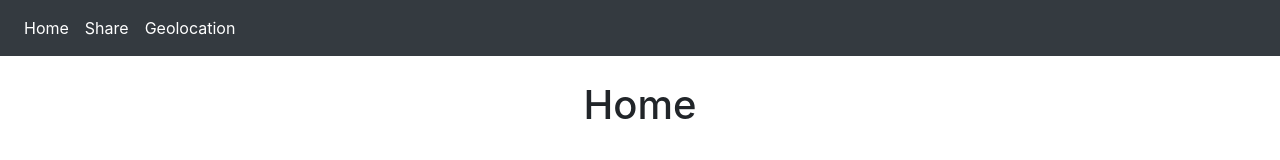
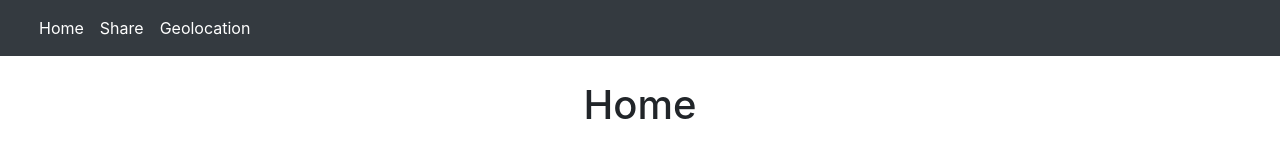
Before and after one commit to douglaszuqueto/vuejs-test-deploy, a Vue app: page /share in a window 1280 px wide. Shown: the top 160 px of the page. Built offline with nearby package versions, Linux system fonts and the light colour scheme.

Commit message:
Adicionando estrutura base

```diff
--- a/src/App.vue
+++ b/src/App.vue
@@ -1,7 +1,7 @@
 <template>
   <div id="app">
     <nav class="navbar navbar-expand-lg bg-dark">
-      <div class="collapse navbar-collapse " id="navbarNav">
+      <div class="text-center col-12" id="navbarNav">
         <ul class="navbar-nav ">
           <li class="nav-item active">
             <router-link to="/" class="nav-link text-white">Home</router-link>
```
